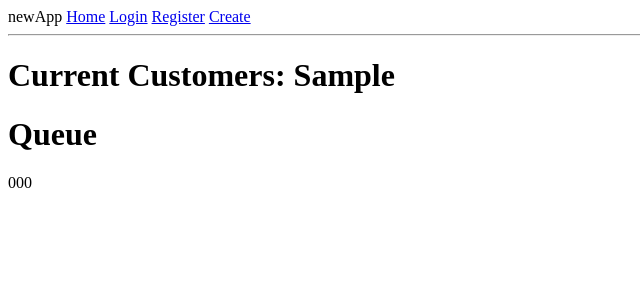
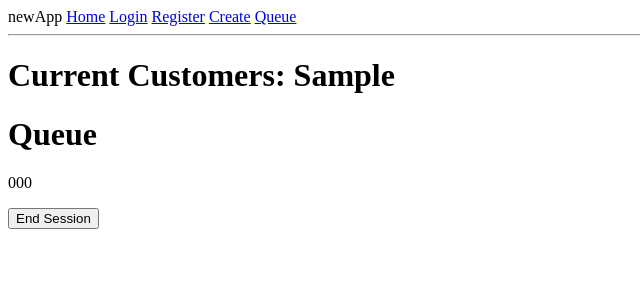
Before and after one commit to karmdesai/vQueue, a Flask app: page /queue in a window 1280 px wide. Shown: the top 300 px of the page, without its empty margins (0-640 px from the left). Run offline with Flask 2, Linux system fonts and the light colour scheme; the visitor is signed in with stand-in values (Sample User, id 1); a database or web service that is not in the repository returns one stand-in record (values such as "Sample title").

Commit message:
add ability to end session

```diff
--- a/app/forms.py
+++ b/app/forms.py
@@ -20,3 +20,6 @@ class CreateRoomForm(FlaskForm):
     rCustomers = IntegerField('Current Customers', validators=[DataRequired(), NumberRange(1, 50)])
 
     createRoom = SubmitField('Create Room')
+
+class endSessionForm(FlaskForm):
+    endSession = SubmitField('End Session')
--- a/app/routes.py
+++ b/app/routes.py
@@ -1,7 +1,7 @@
 from flask import render_template, redirect, url_for, session, request
 from app import app
 from app import mongo
-from app.forms import LoginForm, RegisterForm, CreateRoomForm
+from app.forms import LoginForm, RegisterForm, CreateRoomForm, endSessionForm
 from twilio.twiml.messaging_response import MessagingResponse
 import bcrypt
 import dns
@@ -50,11 +50,30 @@ def create():
 @app.route('/queue', methods=['GET', 'POST'])
 def queue():
     users = mongo.db.users
+    form = endSessionForm()
 
     if 'uName' in session:
         if 'activeRoom' in session:
             if session['activeRoom'] == True:
                 currentUser = users.find_one({'uName': session['uName']})
+
+                if form.validate_on_submit():
+                    users.update(
+                        {
+                            '_id': currentUser['_id']
+                        },
+                        {
+                            '$set': {
+                                'rMax': 0,
+                                'rCustomers': 0,
+                                'rQueue': []
+                            }
+                        }, upsert=False
+                    )
+
+                    session['activeRoom'] = False
+
+                    return redirect(url_for('create'))
 
             else:
                 return redirect(url_for('create'))
@@ -63,7 +82,7 @@ def queue():
     else:
         return redirect(url_for('login'))
 
-    return render_template('queue.html', title='Queue', rCustomers=currentUser['rCustomers'], rQueue=currentUser['rQueue'])
+    return render_template('queue.html', title='Queue', rCustomers=currentUser['rCustomers'], rQueue=currentUser['rQueue'], form=form)
 
 
 @app.route('/login', methods=['GET', 'POST'])
--- a/app/templates/base.html
+++ b/app/templates/base.html
@@ -13,6 +13,7 @@
           <a href="{{ url_for('login') }}">Login</a>
           <a href="{{ url_for('register') }}">Register</a>
           <a href="{{ url_for('create') }}">Create</a>
+          <a href="{{ url_for('queue') }}">Queue</a>
         </div>
 
         <hr>
--- a/app/templates/queue.html
+++ b/app/templates/queue.html
@@ -6,4 +6,8 @@
     {% for eachQueuer in rQueue %}
         <div><p>{{ eachQueuer.phoneNo }}</b></p></div>
     {% endfor %}
+    <form action="" method="post" novalidate>
+        {{ form.hidden_tag() }}
+        <p>{{ form.endSession() }}</p>
+    </form>
 {% endblock %}
```
